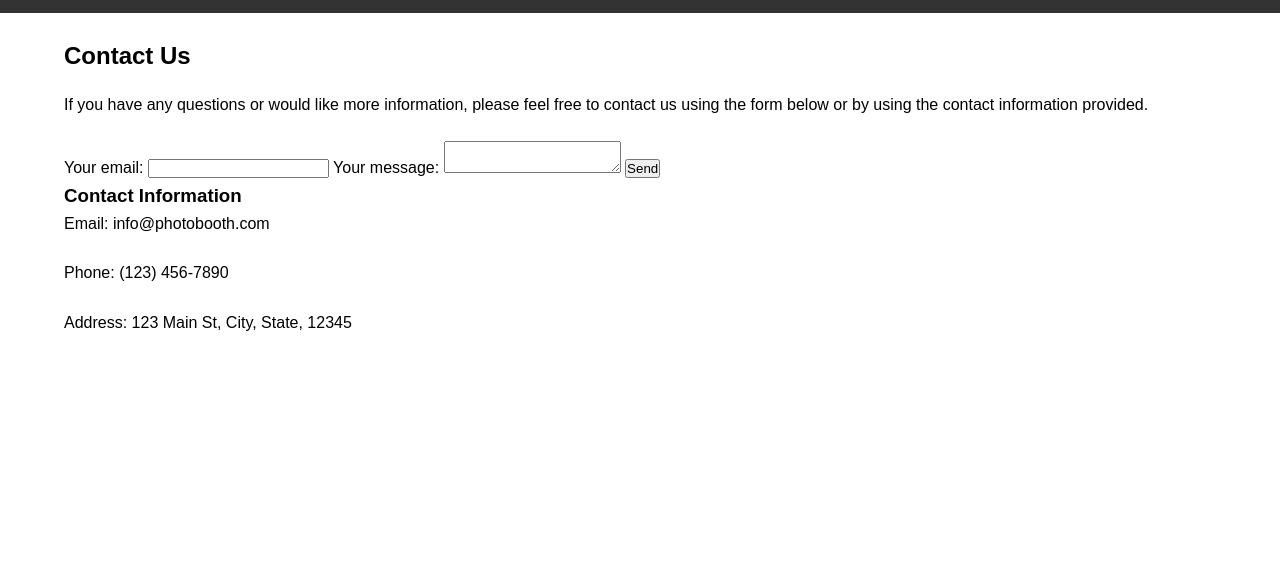
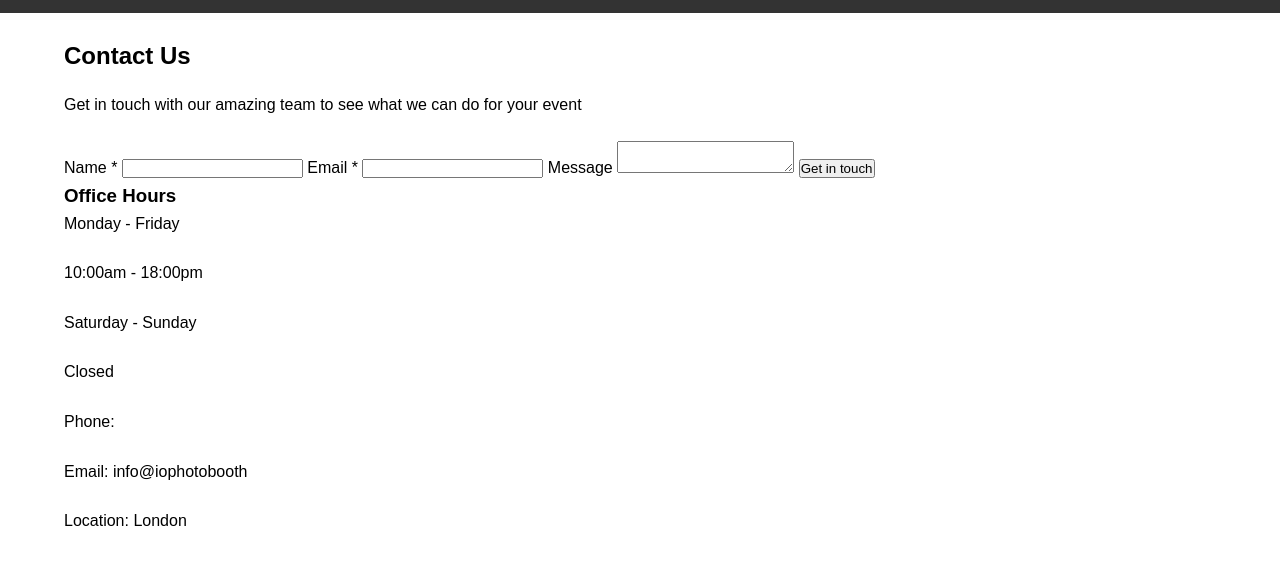
Before and after one commit to ketwong/iophotobooth, a plain HTML site: page contact.html in a window 1280 px wide. Shown: the part 70-634 px from the top of the page. Drawn offline with Linux system fonts and the light colour scheme; a script that the page names is missing.

Commit message:
capture more info in form

```diff
--- a/contact.html
+++ b/contact.html
@@ -23,25 +23,32 @@
 
   <section class="content container">
     <h2>Contact Us</h2>
-    <p>If you have any questions or would like more information, please feel free to contact us using the form below or by using the contact information provided.</p>
-
+    <p>Get in touch with our amazing team to see what we can do for your event</p>
     <form action="https://formspree.io/f/xqkogrbk" method="POST">
-    <label>
-        Your email:
-        <input type="email" name="email">
-    </label>
-    <label>
-        Your message:
+        <label>
+        Name *
+        <input type="text" name="name" required>
+        </label>
+        <label>
+        Email *
+        <input type="email" name="email" required>
+        </label>
+        <label>
+        Message
         <textarea name="message"></textarea>
-    </label>
-    <!-- your other form fields go here -->
-    <button type="submit">Send</button>
+        </label>
+        <button type="submit">Get in touch</button>
     </form>
 
-    <h3>Contact Information</h3>
-    <p>Email: info@photobooth.com</p>
-    <p>Phone: (123) 456-7890</p>
-    <p>Address: 123 Main St, City, State, 12345</p>
+    <h3>Office Hours</h3>
+    <p>Monday - Friday</p>
+    <p>10:00am - 18:00pm</p>
+    <p>Saturday - Sunday</p>
+    <p>Closed</p>
+
+    <p>Phone: </p>
+    <p>Email: info@iophotobooth</p>
+    <p>Location: London</p>
   </section>
 </body>
 </html>
```
